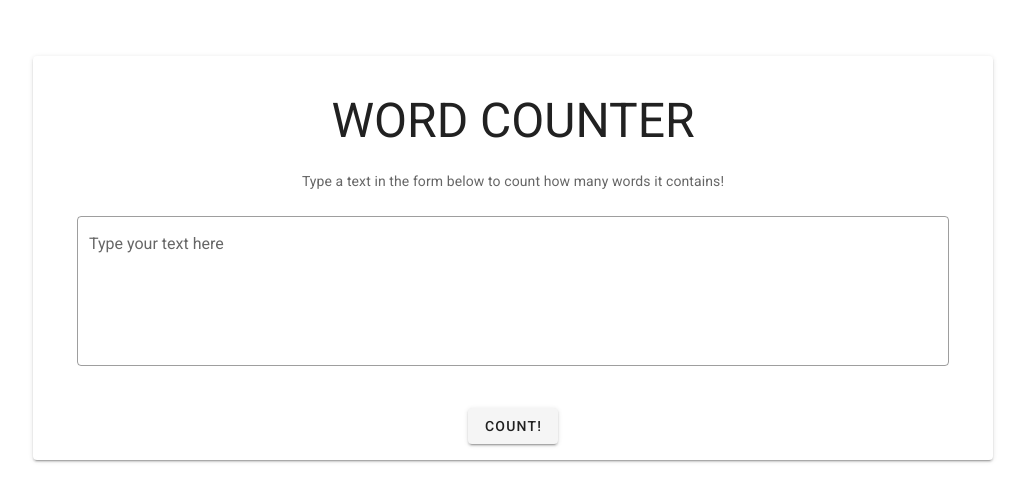
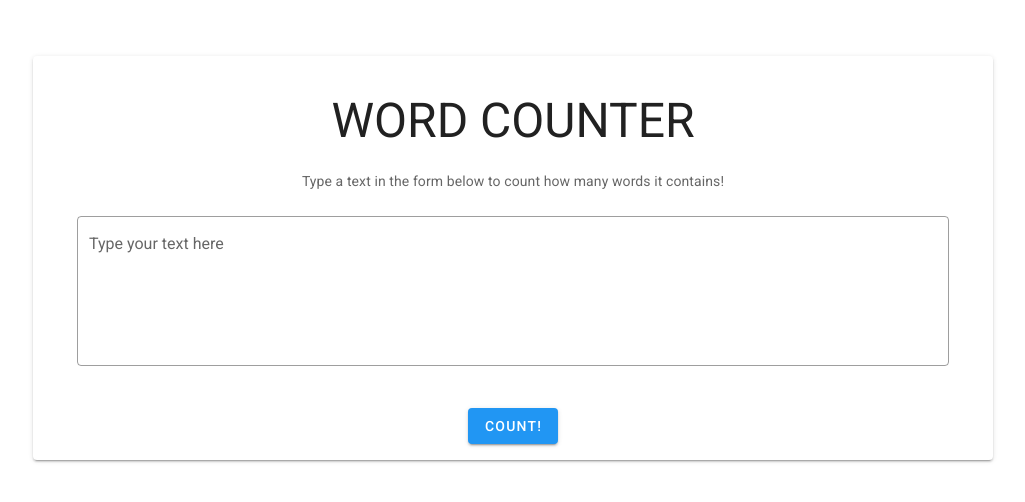
Before and after one commit to valves-ops/word-counter, a Vue app in the folder word-counter/: page /word-count in a window 1280 px wide. Shown: the part 142-644 px from the top of the page, without its empty margins (127-1152 px from the left). Built offline with nearby package versions, Linux system fonts and the light colour scheme.

Commit message:
Added some coloring

```diff
--- a/word-counter/src/components/WordCounterWidget.vue
+++ b/word-counter/src/components/WordCounterWidget.vue
@@ -23,8 +23,16 @@
             </v-row>
           </transition>
           <v-row justify="center">
-            <v-btn @click.prevent="count" class="justify-center ma-3">Count!</v-btn>
-            <v-btn v-if="textContent" @click.prevent="textContent = ''" class="ma-3">Clear</v-btn>
+            <v-btn color="blue" @click.prevent="count" class="justify-center ma-3 white--text"
+              >Count!</v-btn
+            >
+            <v-btn
+              color="orange"
+              v-if="textContent"
+              @click.prevent="textContent = ''"
+              class="ma-3 white--text"
+              >Clear</v-btn
+            >
           </v-row>
         </v-form>
       </v-card-text>
--- a/word-counter/src/plugins/vuetify.js
+++ b/word-counter/src/plugins/vuetify.js
@@ -1,7 +1,8 @@
-import Vue from 'vue';
-import Vuetify from 'vuetify/lib';
+import Vue from 'vue'
+import Vuetify from 'vuetify/lib'
 
-Vue.use(Vuetify);
+Vue.use(Vuetify)
 
 export default new Vuetify({
-});
+  theme: { dark: false },
+})
```
